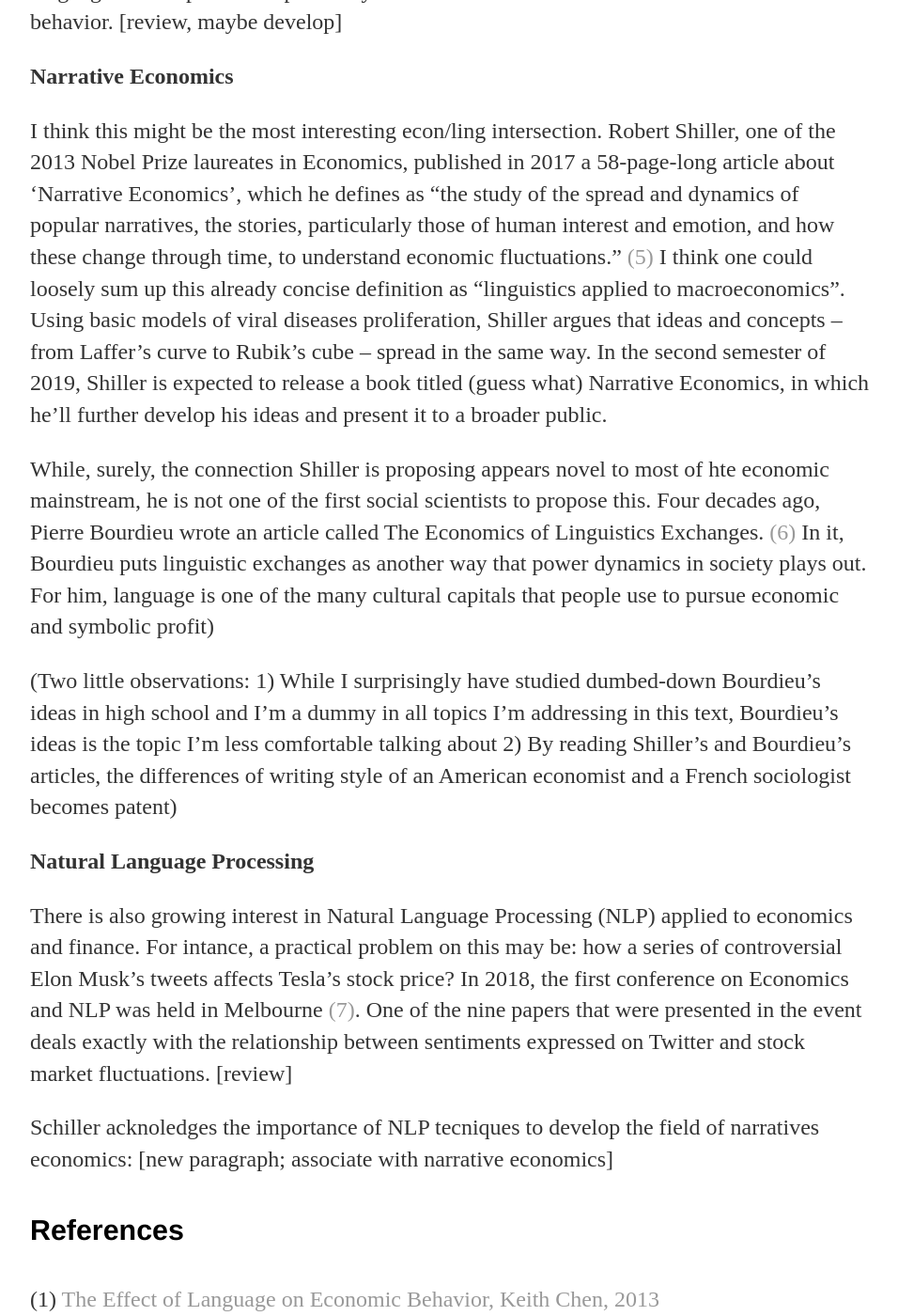
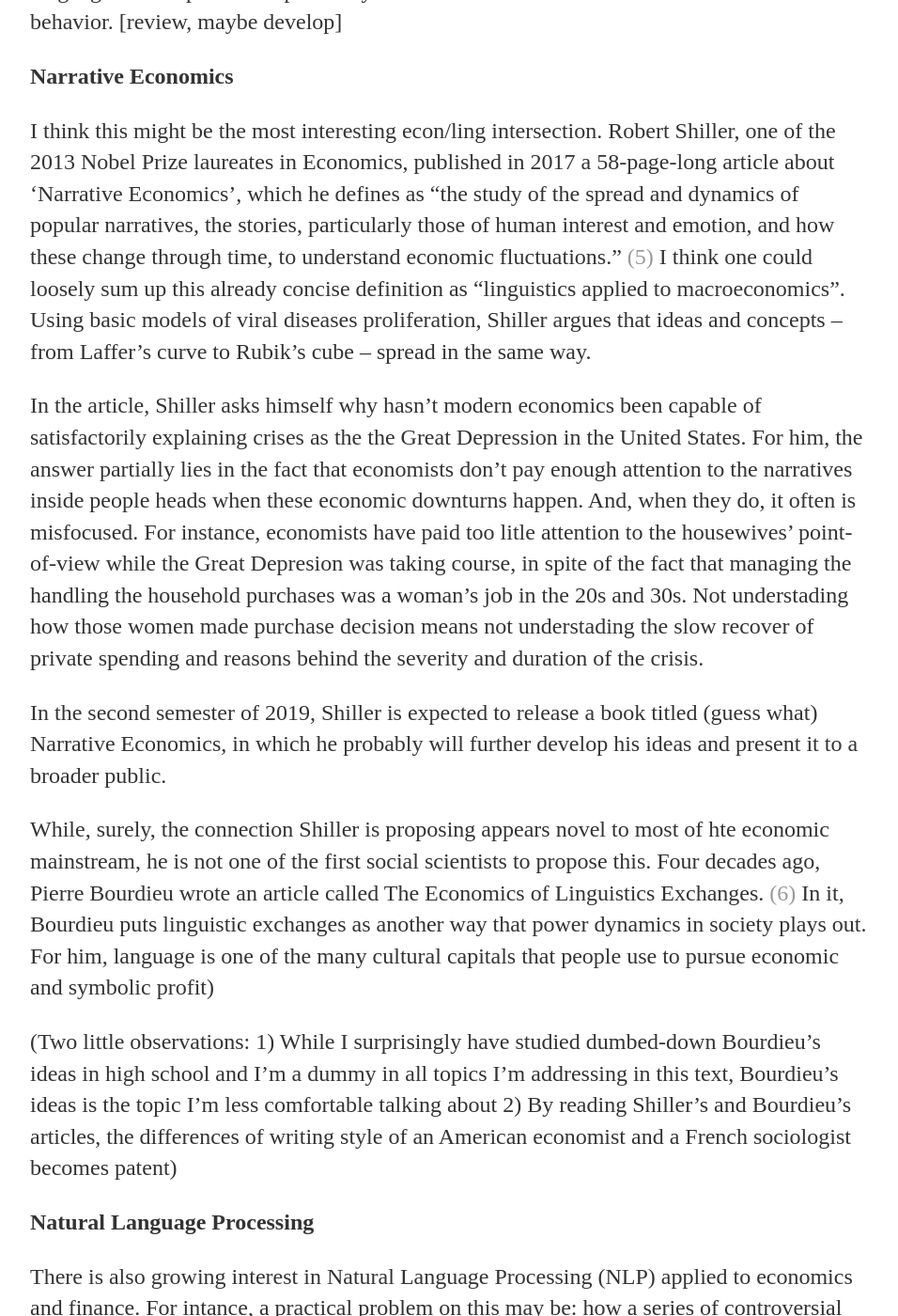
Before and after one commit to t6aguirre/old-blog, a Jekyll site: the page built from _posts/2019-08-09-ling-econ.md, in a window 1280 px wide and 1400 px high, scrolled down 1493 px. Shown: the whole window at 94% size, without its empty margins (160-1116 px from the left). Built offline with Jekyll 4.4.1, drawn with Linux system fonts in a browser that asks for light colours; some of the changed text lies outside the part shown.

Commit message:
Update 2019-08-09-ling-econ.md

```diff
--- a/_posts/2019-08-09-ling-econ.md
+++ b/_posts/2019-08-09-ling-econ.md
@@ -20,7 +20,11 @@ Some specialists in both areas also point out to similarities in evolutionary li
 
 **Narrative Economics**
 
-I think this might be the most interesting econ/ling intersection. Robert Shiller, one of the 2013 Nobel Prize laureates in Economics, published in 2017 a 58-page-long article about ‘Narrative Economics’, which he defines as “the study of the spread and dynamics of popular narratives, the stories, particularly those of human interest and emotion, and how these change through time, to understand economic fluctuations.” [(5)](#references) I think one could loosely sum up this already concise definition as “linguistics applied to macroeconomics”. Using basic models of viral diseases proliferation, Shiller argues that ideas and concepts – from Laffer’s curve to Rubik’s cube – spread in the same way. In the second semester of 2019, Shiller is expected to release a book titled (guess what) Narrative Economics, in which he’ll further develop his ideas and present it to a broader public.
+I think this might be the most interesting econ/ling intersection. Robert Shiller, one of the 2013 Nobel Prize laureates in Economics, published in 2017 a 58-page-long article about ‘Narrative Economics’, which he defines as “the study of the spread and dynamics of popular narratives, the stories, particularly those of human interest and emotion, and how these change through time, to understand economic fluctuations.” [(5)](#references) I think one could loosely sum up this already concise definition as “linguistics applied to macroeconomics”. Using basic models of viral diseases proliferation, Shiller argues that ideas and concepts – from Laffer’s curve to Rubik’s cube – spread in the same way.
+
+In the article, Shiller asks himself why hasn't modern economics been capable of satisfactorily explaining crises as the the Great Depression in the United States. For him, the answer partially lies in the fact that economists don't pay enough attention to the narratives inside people heads when these economic downturns happen. And, when they do, it often is misfocused. For instance, economists have paid too litle attention to the housewives' point-of-view while the Great Depresion was taking course, in spite of the fact that managing the handling the household purchases was a woman's job in the 20s and 30s. Not understading how those women made purchase decision means not understading the slow recover of private spending and reasons behind the severity and duration of the crisis.
+
+In the second semester of 2019, Shiller is expected to release a book titled (guess what) Narrative Economics, in which he probably will further develop his ideas and present it to a broader public.
 
 While, surely, the connection Shiller is proposing appears novel to most of hte economic mainstream, he is not one of the first social scientists to propose this. Four decades ago, Pierre Bourdieu wrote an article called The Economics of Linguistics Exchanges. [(6)](#references) In it, Bourdieu puts linguistic exchanges as another way that power dynamics in society plays out. For him, language is one of the many cultural capitals that people use to pursue economic and symbolic profit)
 
@@ -32,8 +36,7 @@ While, surely, the connection Shiller is proposing appears novel to most of hte
 
 There is also growing interest in Natural Language Processing (NLP) applied to economics and finance. For intance, a practical problem on this may be: how a series of controversial Elon Musk's tweets affects Tesla’s stock price? In 2018, the first conference on Economics and NLP was held in Melbourne [(7)](#references). One of the nine papers that were presented in the event deals exactly with the relationship between sentiments expressed on Twitter and stock market fluctuations. [review]
 
-Schiller acknoledges the importance of NLP tecniques to develop the field of narratives economics:
-[new paragraph; associate with narrative economics]
+The development of NLP techniques allows economists to better explore vast text databases. Until recently, this has been restricted to naive quantitative approaches to studying language, which ignores the complexity of semantics. Clearly, the development of new theoretical frameworks (like Shiller's narrative economics) is necessary to economics take full advantage of this revolution.
 
 #### **References**
 
```
